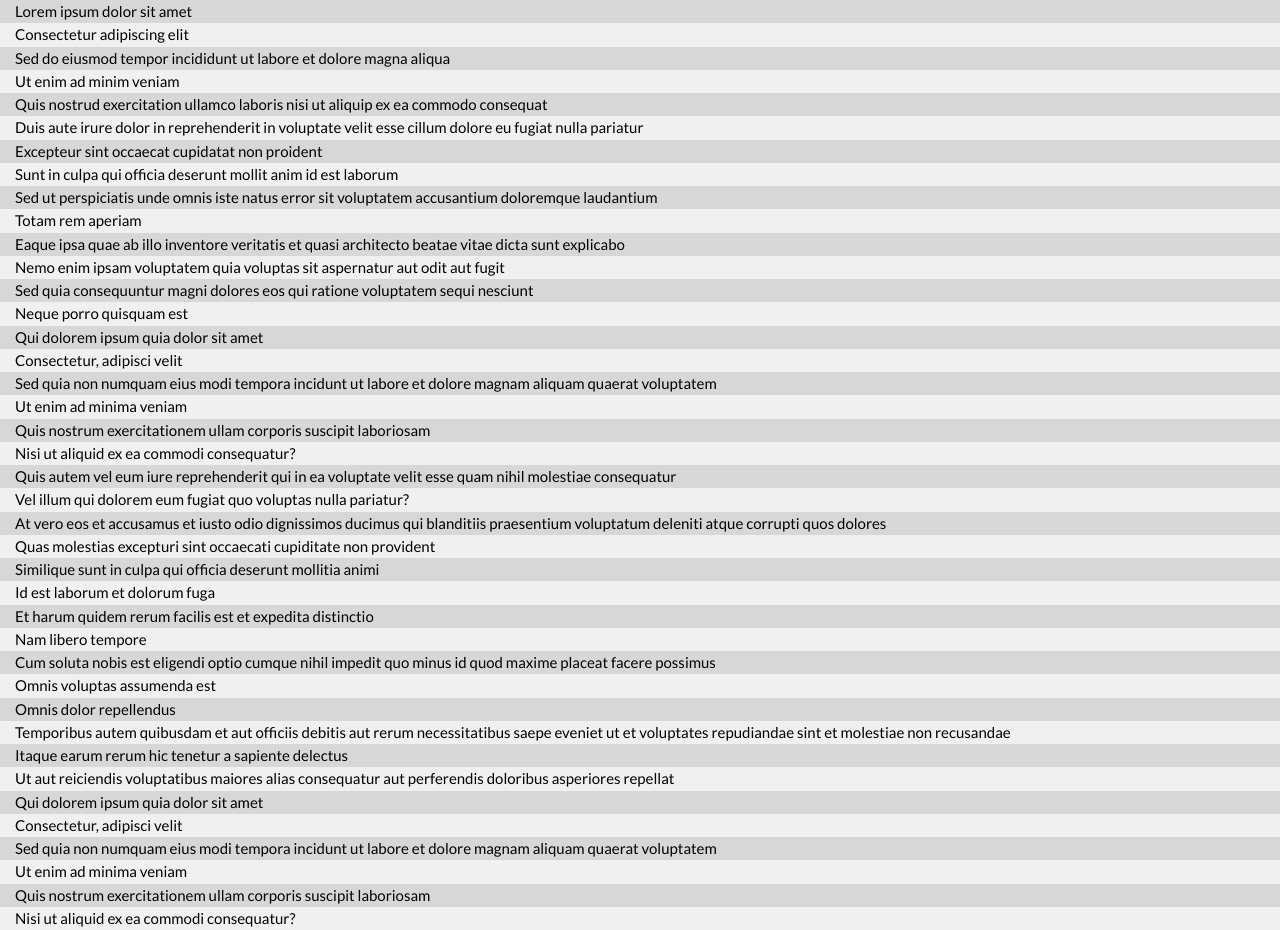
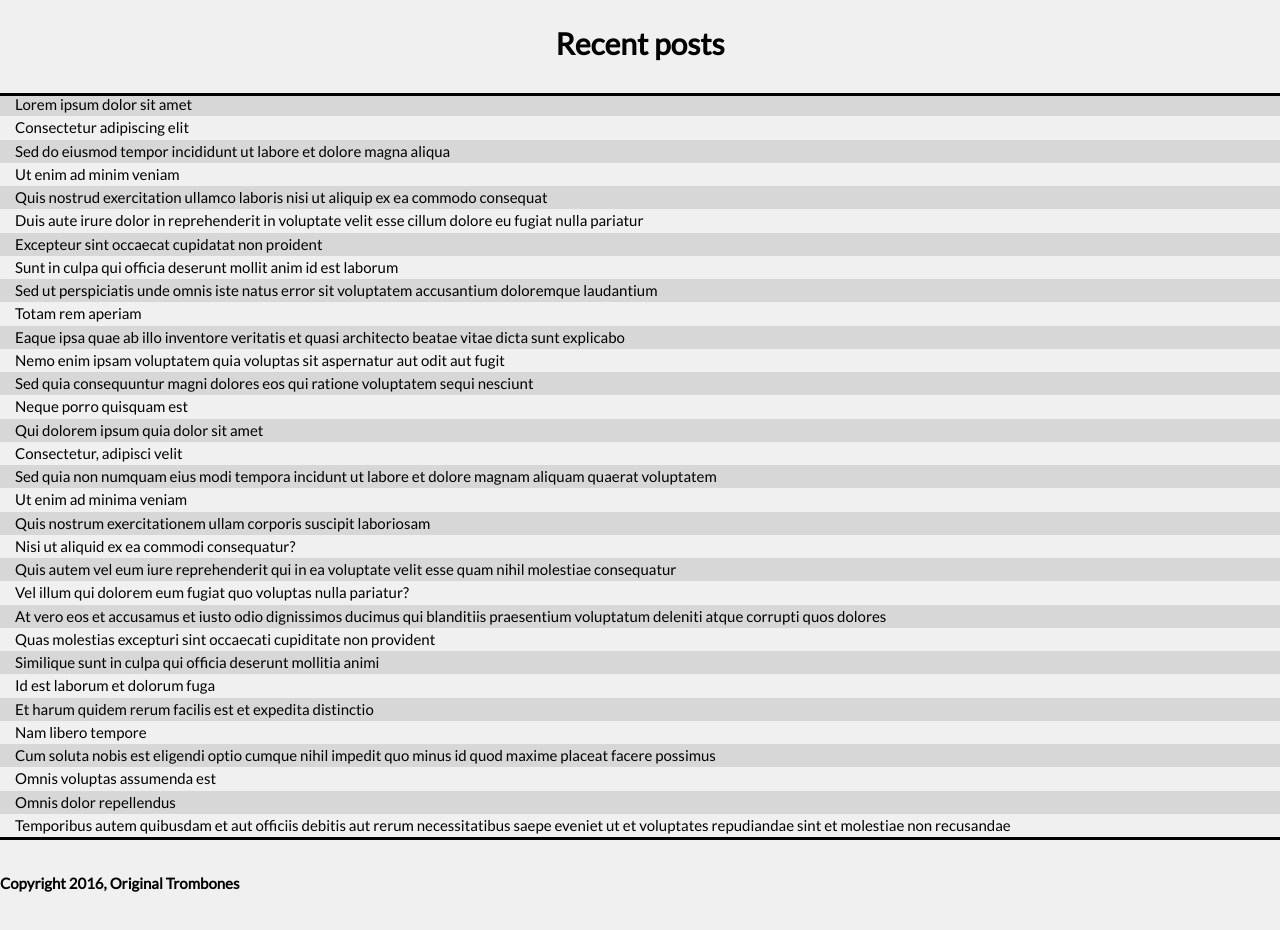
Before and after one commit to arnaizaitor/python-sandbox, a Flask app: page / in a window 1280 px wide. Run offline with Flask 2, Linux system fonts and the light colour scheme.

Commit message:
several changes in index

```diff
--- a/flask-learn/frontend/static/styles/styles.css
+++ b/flask-learn/frontend/static/styles/styles.css
@@ -9,14 +9,38 @@ body{
     margin: 0;
 }
 
-main{
+#main{
     padding-bottom: 30px;
+    background-repeat: no-repeat, repeat;
+    overflow-x: hidden;
+    /*height: 100vh;*/
+
+    background-color: rgb(240, 240, 240);;
 }
 
-/*
-    border-style: solid;
-    border-width: 0.5px;
-*/
+#header{
+    position: fixed;
+    white-space: nowrap;
+    margin-bottom: 5px;
+
+    background-color: inherit;
+
+    width: 100%;
+    height: 10vh;
+
+    border: solid;
+    border-left: transparent;
+    border-right: transparent;
+    border-top: transparent;
+    border-color: black;
+}
+
+#posts{
+    margin-top: 10vh;
+
+    height: 80vh;
+}
+
 .index-div{
     width: 100vw;
     border-left: transparent;
@@ -51,6 +75,20 @@ main{
     margin-bottom: 30px;
 }
 
+#index-title-content{
+    margin-top: 30px;
+    margin-bottom: 30px;
+
+    line-height: 3vh;
+}
+
+#index-footer-content{
+    margin-top: 30px;
+    margin-bottom: 30px;
+
+    line-height: 3vh;
+}
+
 #title h1{
 font-family: "Lato";
 font-weight: bold;
@@ -58,3 +96,35 @@ font-size: 30px;
 text-align: center;
 position: relative;
 }
+
+#index-title-content h1{
+    font-family: "Lato";
+    font-weight: bold;
+    font-size: 30px;
+    text-align: center;
+    position: relative;
+}
+
+#index-footer-content span{
+    font-family: "Lato";
+    font-weight: bold;
+    text-align: center;
+    position: relative;
+}
+
+#footer{
+    position: fixed;
+    white-space: nowrap;
+    margin-bottom: 5px;
+
+    background-color: inherit;
+
+    width: 100%;
+    height: 10vh;
+
+    border: solid;
+    border-left: transparent;
+    border-right: transparent;
+    border-bottom: transparent;
+    border-color: black;
+}
--- a/flask-learn/frontend/templates/index.html
+++ b/flask-learn/frontend/templates/index.html
@@ -8,6 +8,16 @@
 </head>
 <body>
     <div id="main">
+
+        <!-- H E A D E R -->
+        <div id="header">
+            <div id="index-title-content">
+                <h1>Recent posts</h1>
+            </div>
+        </div>
+
+        <!-- P O S T S -->
+        <div id="posts">
             {% for post in posts %}
                 {% if loop.index%2 == 0 %}
                     <div class="index-div index-div-even">
@@ -24,5 +34,14 @@
                 {% endif %}
             {% endfor %}
         </div>
+
+        <!-- F O O T E R -->
+        <footer id="footer">
+            <div id="index-footer-content">
+                <span> Copyright 2016, Original Trombones </span>
+            </div>
+        </footer>
+
+    </div>
 </body>
 </html>
```
Also changed, not shown: flask-learn/frontend/templates/admin/post_form.html (+5 -5 lines). Lines whose indentation alone changed are shown as unchanged.
